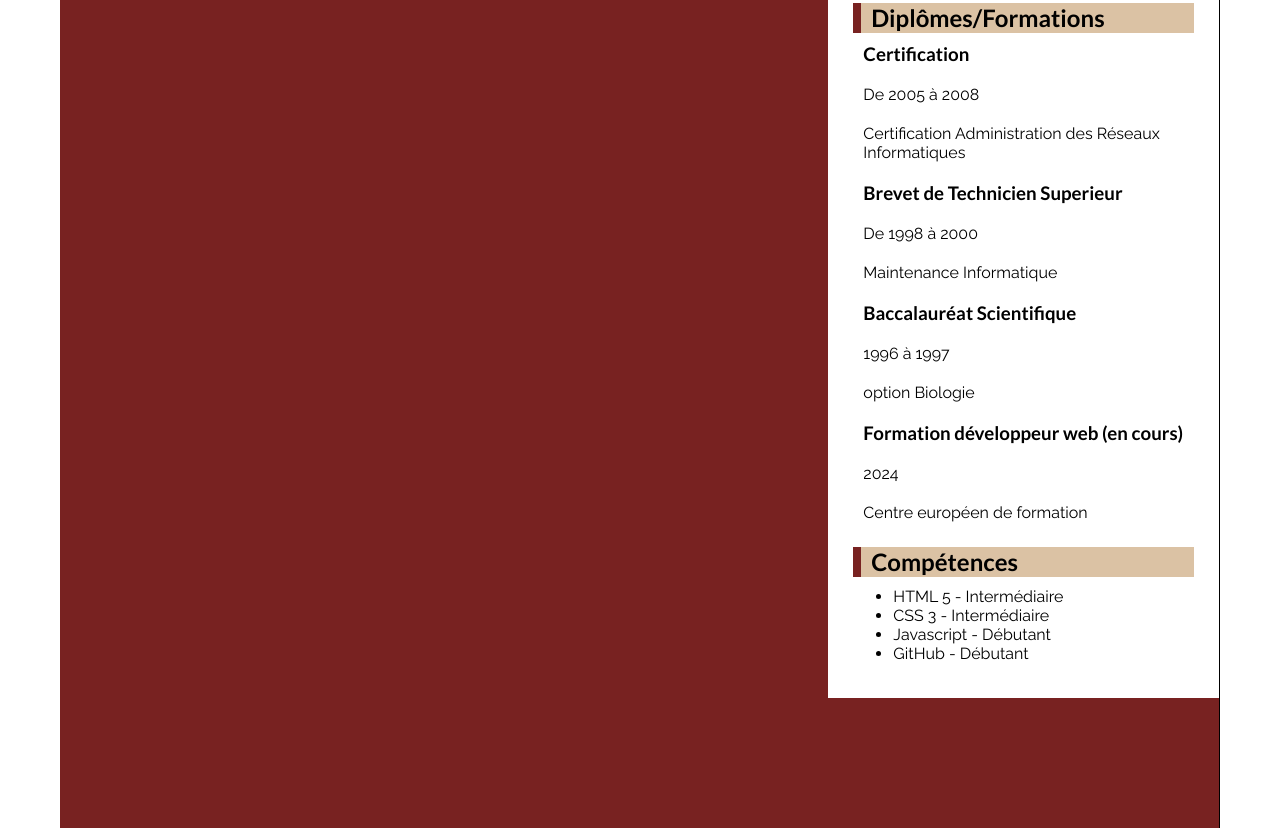
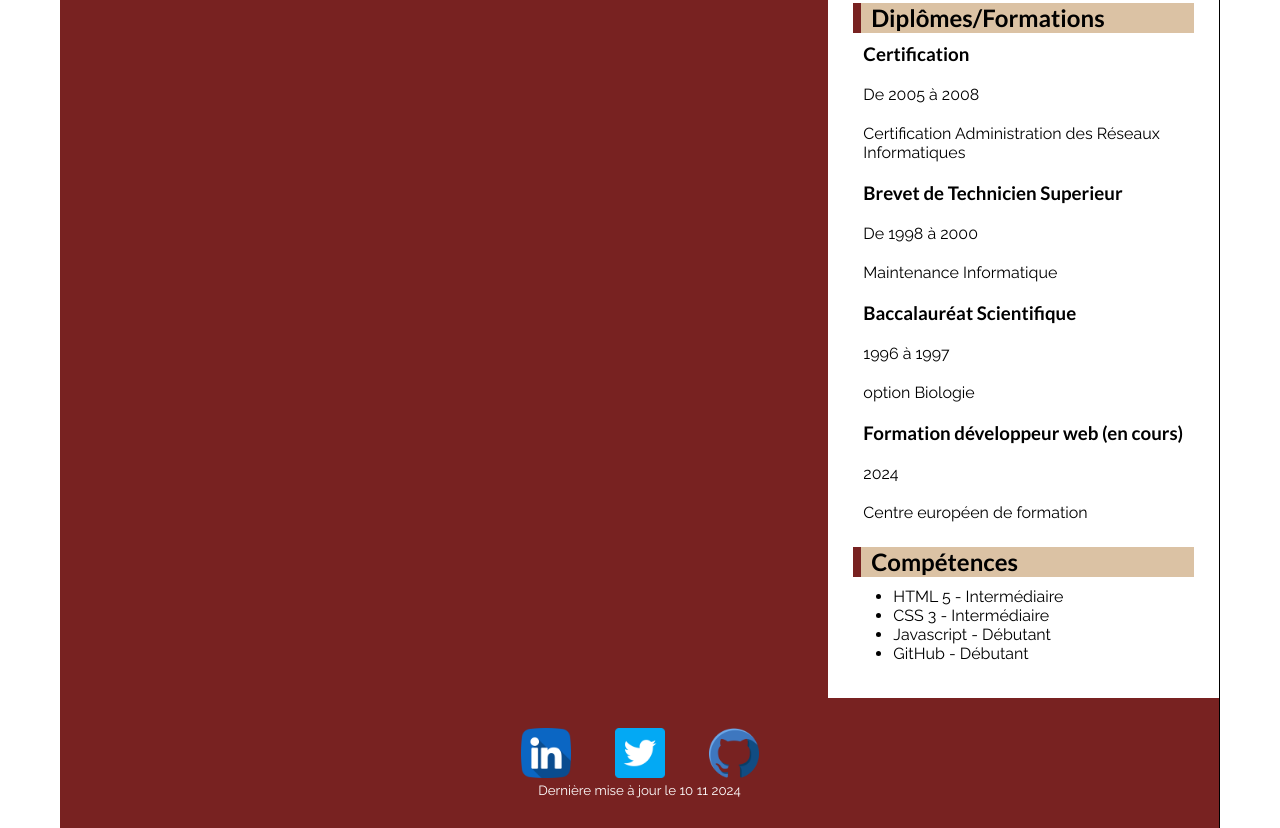
Before and after one commit to MKTRIELS/CREATIONCV1, a plain HTML site: page index.html in a window 1280 px wide. Shown: the part 1075-1903 px from the top of the page. Drawn offline with Linux system fonts and the light colour scheme; files whose address does not match are found by name.

Commit message:
add footer

```diff
--- a/index.html
+++ b/index.html
@@ -112,7 +112,14 @@
   </div>
 </main>
       <footer>
-
+        <div class="social_media">
+            <a class="logo" href="https://www.linkedin.com" target="_blank">
+              <img src="icons/linkedin.png" alt="logo linkedin"></a>
+              <a class="logo" href="https://twitter.com" target="_blank">
+                <img src="icons/twitter.png" alt="logo twitter"></a>
+                <a class="logo" href="https://github.com" target="_blank">
+                  <img src="icons/github.png" alt="logo GitHub"></a>
+          </div><small>Dernière mise à jour le <time datetime="2024-11-10">10 11 2024</time></small>
       </footer>
 </body>
 </html>
```
